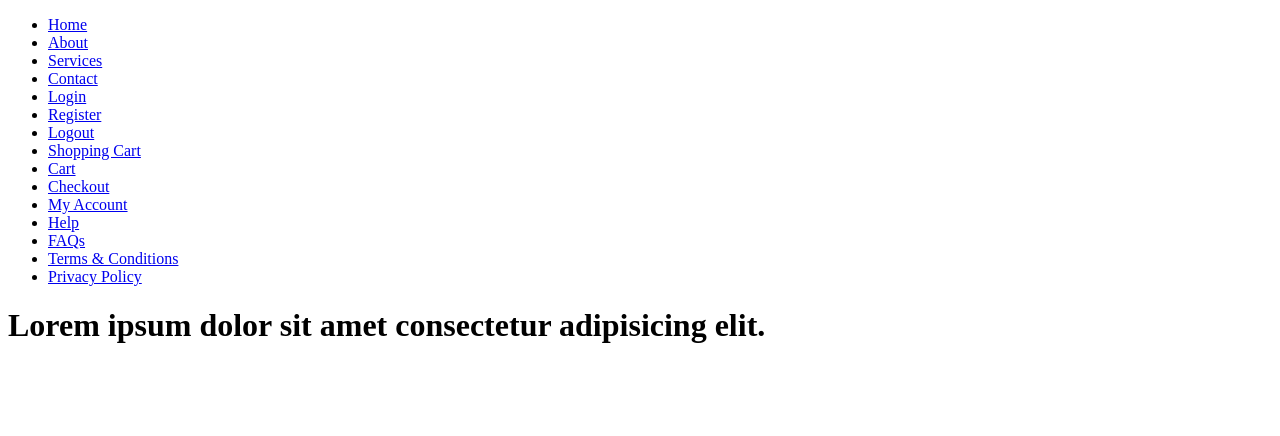
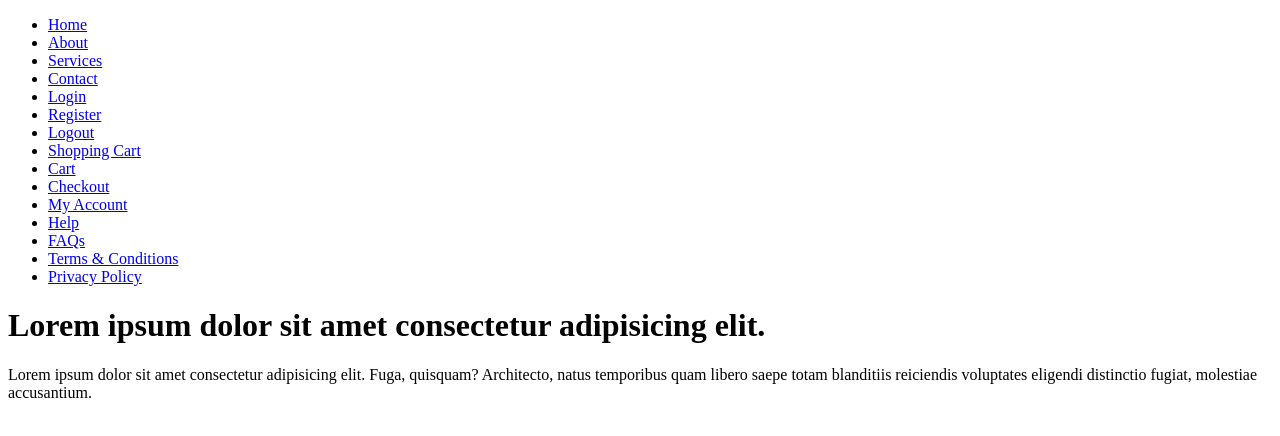
Before and after one commit to Chirag-Arora2023/learn-github, a plain HTML site: page index.html in a window 1280 px wide. Drawn offline with Linux system fonts and the light colour scheme.

Commit message:
add description

```diff
--- a/index.html
+++ b/index.html
@@ -26,6 +26,7 @@
         </ul>
     </nav>
     <h1>Lorem ipsum dolor sit amet consectetur adipisicing elit.</h1>
+    <p>Lorem ipsum dolor sit amet consectetur adipisicing elit. Fuga, quisquam? Architecto, natus temporibus quam libero saepe totam blanditiis reiciendis voluptates eligendi distinctio fugiat, molestiae accusantium.</p>
 
 </body>
 </html>
```
